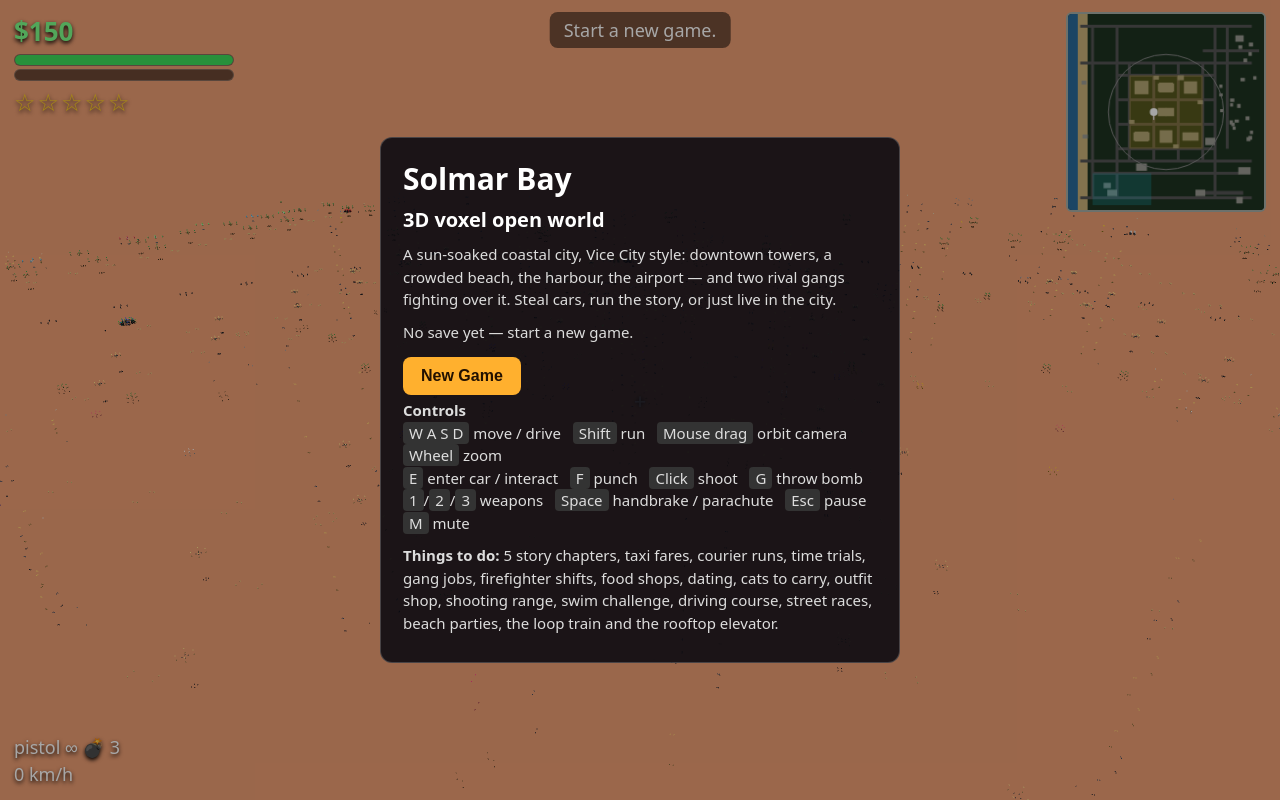
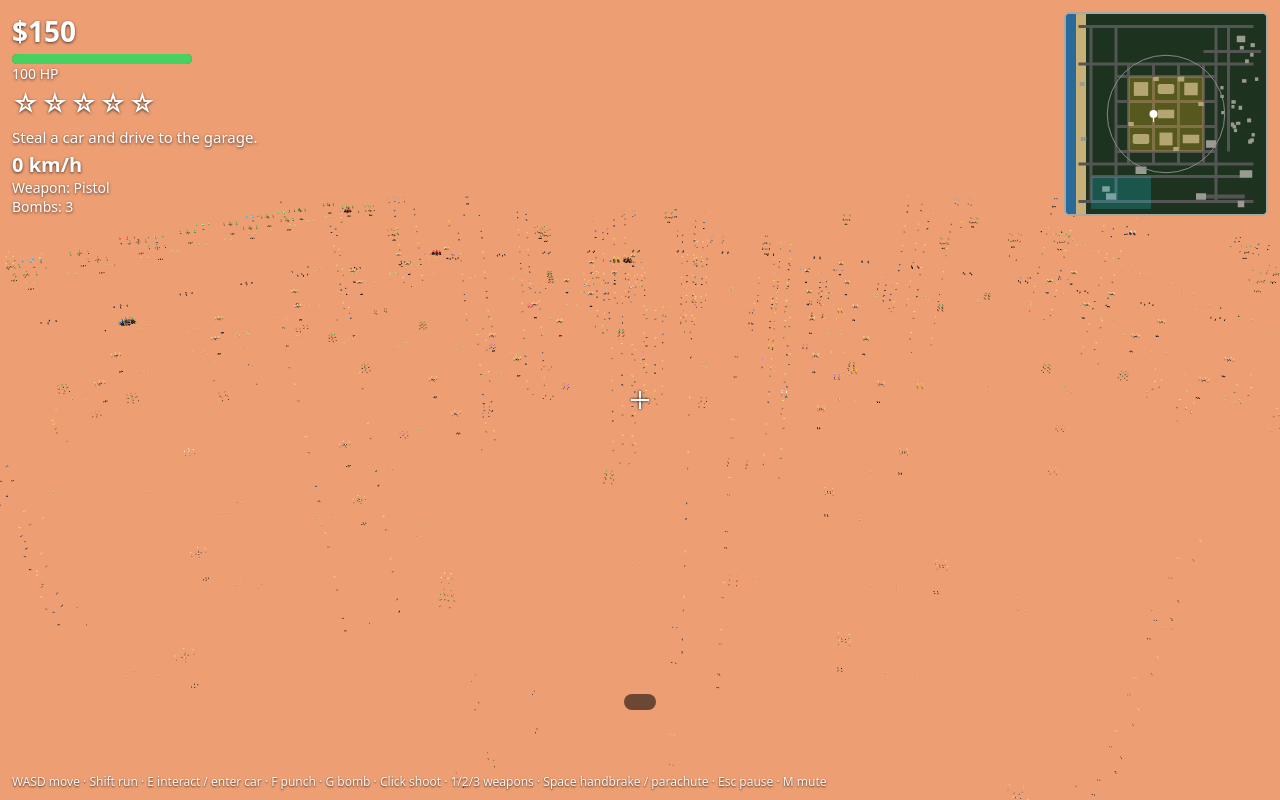
Before and after one commit to muhrevan72-ux/gta6-solmar-bay, a plain HTML site: page game/index.html in a window 1280 px wide. Drawn offline with Linux system fonts and the light colour scheme; animation ran at ten frames a second.

Commit message:
Round 5: update game/index.html (rebuilt 3D voxel game)

```diff
--- a/game/index.html
+++ b/game/index.html
@@ -3,115 +3,65 @@
 <head>
 <meta charset="utf-8">
 <meta name="viewport" content="width=device-width, initial-scale=1">
-<title>Solmar Bay — 3D voxel open world</title>
+<title>Solmar Bay — voxel open-world crime game</title>
 <style>
-  * { box-sizing: border-box; margin: 0; padding: 0; }
-  html, body { width: 100%; height: 100%; overflow: hidden; background: #1a1210; font-family: system-ui, sans-serif; color: #fff; }
-  #game { display: block; width: 100vw; height: 100vh; }
-  #hud { position: fixed; inset: 0; pointer-events: none; z-index: 5; }
-  #hud-top { position: absolute; top: 12px; left: 14px; font-size: 20px; text-shadow: 0 2px 4px #000; line-height: 1.5; }
-  #hud-cash { font-size: 26px; font-weight: 800; color: #7dff8a; }
-  .bar { width: 220px; height: 12px; background: rgba(0,0,0,.55); border: 1px solid #fff3; border-radius: 6px; overflow: hidden; margin: 3px 0; }
-  .bar > div { height: 100%; }
-  #hud-health-bar { background: #3ddc5a; width: 100%; }
-  #hud-armour-bar { background: #4aa8ff; width: 0%; }
-  #hud-stars { color: #ffd21f; font-size: 24px; letter-spacing: 2px; }
-  #hud-objective { position: absolute; top: 12px; left: 50%; transform: translateX(-50%); font-size: 18px; background: rgba(0,0,0,.5); padding: 6px 14px; border-radius: 8px; }
-  #hud-bottom { position: absolute; bottom: 12px; left: 14px; font-size: 18px; text-shadow: 0 2px 4px #000; line-height: 1.5; }
-  #minimap { position: absolute; top: 12px; right: 14px; width: 200px; height: 200px; border: 2px solid rgba(255,255,255,.6); border-radius: 6px; background: #1d3320; }
-  #crosshair { position: absolute; top: 50%; left: 50%; transform: translate(-50%, -50%); font-size: 22px; color: rgba(255,255,255,.85); text-shadow: 0 0 4px #000; }
-  #hud-toast { position: absolute; bottom: 90px; left: 50%; transform: translateX(-50%); font-size: 20px; background: rgba(0,0,0,.65); padding: 8px 18px; border-radius: 8px; display: none; }
-  #hud-rel { position: absolute; bottom: 130px; left: 14px; color: #ff6b9d; font-size: 18px; text-shadow: 0 2px 4px #000; }
-  #hud-event { position: absolute; top: 60px; left: 50%; transform: translateX(-50%); color: #ff9ff3; font-size: 18px; font-weight: 700; text-shadow: 0 2px 4px #000; }
-  .menu-box { position: absolute; top: 50%; left: 50%; transform: translate(-50%, -50%); background: rgba(10,10,16,.88); border: 1px solid #ffffff33; border-radius: 12px; padding: 18px 22px; max-width: 520px; max-height: 88vh; overflow-y: auto; font-size: 15px; line-height: 1.5; }
-  .menu-box h1 { font-size: 30px; margin-bottom: 4px; }
-  .menu-box h2 { font-size: 20px; margin-bottom: 8px; }
-  .menu-box p { margin-bottom: 10px; color: #ddd; }
-  .menu-box button { pointer-events: auto; display: inline-block; margin: 4px 6px 4px 0; padding: 10px 18px; font-size: 16px; font-weight: 700; border: none; border-radius: 8px; background: #ffb02e; color: #221100; cursor: pointer; }
-  .menu-box button:hover { background: #ffc95e; }
-  .menu-box button.secondary { background: #3a3f4a; color: #fff; }
-  .overlay { position: fixed; inset: 0; z-index: 10; display: none; background: rgba(0,0,0,.35); }
-  #food-menu, #outfit-menu { position: absolute; top: 50%; left: 50%; transform: translate(-50%, -50%); background: rgba(10,10,16,.92); border: 1px solid #ffffff33; border-radius: 10px; padding: 14px 18px; font-size: 16px; line-height: 1.7; display: none; z-index: 8; }
-  #flash { position: fixed; inset: 0; background: #fff; opacity: 0; pointer-events: none; z-index: 6; }
-  kbd { background: #333; border-radius: 4px; padding: 1px 6px; font-family: inherit; }
+  html, body { margin: 0; padding: 0; height: 100%; overflow: hidden; background: #f9b57e; font-family: system-ui, -apple-system, "Segoe UI", sans-serif; }
+  #wrap { position: relative; width: 100%; height: 100%; }
+  #game { display: block; width: 100%; height: 100%; }
+  #hud { position: absolute; top: 12px; left: 12px; color: #fff; text-shadow: 0 1px 3px rgba(0,0,0,.7); pointer-events: none; }
+  #cash { font-size: 28px; font-weight: 800; }
+  #healthbar-wrap { width: 180px; height: 10px; background: rgba(0,0,0,.5); border-radius: 5px; margin-top: 4px; }
+  #healthbar { height: 100%; width: 100%; background: #46d160; border-radius: 5px; }
+  #health, #armour { font-size: 14px; }
+  #wanted { font-size: 26px; letter-spacing: 2px; margin-top: 2px; }
+  #objective { font-size: 15px; margin-top: 6px; max-width: 320px; }
+  #speed { font-size: 20px; font-weight: 700; margin-top: 4px; }
+  #weapon, #bombs, #relationship { font-size: 14px; }
+  #toast { position: absolute; bottom: 90px; left: 50%; transform: translateX(-50%); color: #fff; background: rgba(0,0,0,.55); padding: 8px 16px; border-radius: 8px; font-size: 16px; pointer-events: none; }
+  #minimap { position: absolute; top: 12px; right: 12px; width: 200px; height: 200px; border: 2px solid rgba(255,255,255,.6); border-radius: 6px; background: #1d2b1d; }
+  #crosshair { position: absolute; left: 50%; top: 50%; width: 18px; height: 18px; margin: -9px 0 0 -9px; pointer-events: none; }
+  #crosshair::before, #crosshair::after { content: ""; position: absolute; background: #fff; box-shadow: 0 0 3px #000; }
+  #crosshair::before { left: 8px; top: 0; width: 2px; height: 18px; }
+  #crosshair::after { left: 0; top: 8px; width: 18px; height: 2px; }
+  #menu { position: absolute; inset: 0; display: none; background: rgba(20, 12, 30, .55); color: #fff; text-align: center; padding-top: 12vh; }
+  #menu-title { font-size: 52px; font-weight: 900; letter-spacing: 4px; color: #ffd75e; text-shadow: 0 3px 0 #c22, 0 6px 18px rgba(0,0,0,.6); }
+  #menu-body { font-size: 17px; line-height: 1.6; max-width: 640px; margin: 18px auto; }
+  #menu-hint { font-size: 14px; opacity: .85; margin-top: 14px; }
+  #menu button { pointer-events: auto; font-size: 18px; padding: 10px 26px; margin: 6px; border: 0; border-radius: 8px; background: #ffd75e; color: #222; font-weight: 700; cursor: pointer; }
+  #menu button:hover { background: #ffe08a; }
+  #controls { position: absolute; bottom: 10px; left: 12px; color: #fff; font-size: 12px; text-shadow: 0 1px 2px rgba(0,0,0,.8); opacity: .9; }
 </style>
 </head>
 <body>
-<canvas id="game"></canvas>
-<div id="flash"></div>
-<div id="hud">
-  <div id="hud-top">
-    <div id="hud-cash">$150</div>
-    <div class="bar"><div id="hud-health-bar"></div></div>
-    <div class="bar"><div id="hud-armour-bar"></div></div>
-    <div id="hud-stars">☆☆☆☆☆</div>
-    <div id="hud-health-text" style="display:none">100</div>
+<div id="wrap">
+  <canvas id="game" width="1280" height="720"></canvas>
+  <div id="hud">
+    <div id="cash">$150</div>
+    <div id="healthbar-wrap"><div id="healthbar"></div></div>
+    <div id="health">100 HP</div>
+    <div id="armour"></div>
+    <div id="wanted">&#9734;&#9734;&#9734;&#9734;&#9734;</div>
+    <div id="objective">Steal a car and drive to the garage.</div>
+    <div id="speed">0 km/h</div>
+    <div id="weapon">Weapon: Pistol</div>
+    <div id="bombs">Bombs: 3</div>
+    <div id="relationship"></div>
   </div>
-  <div id="hud-objective">Start a new game.</div>
-  <div id="hud-event"></div>
   <canvas id="minimap" width="200" height="200"></canvas>
-  <div id="crosshair">+</div>
-  <div id="hud-bottom">
-    <div id="hud-weapon">pistol ∞ 💣 3</div>
-    <div id="hud-speed">0 km/h</div>
+  <div id="crosshair"></div>
+  <div id="toast"></div>
+  <div id="menu">
+    <div id="menu-title">SOLMAR BAY</div>
+    <div id="menu-body"></div>
+    <div>
+      <button id="btn-new">New Game</button>
+      <button id="btn-continue">Continue</button>
+      <button id="btn-resume" style="display:none">Resume</button>
+    </div>
+    <div id="menu-hint"></div>
   </div>
-  <div id="hud-rel"></div>
-  <div id="hud-toast"></div>
-  <div id="food-menu"><b>Food — press 1/2/3 to buy, Esc to leave</b><div id="food-items"></div></div>
-  <div id="outfit-menu"><b>Outfit shop — 1 hair, 2 shirt, 3 pants, 4 shoes. Esc to leave</b><div id="outfit-items"></div></div>
+  <div id="controls">WASD move &middot; Shift run &middot; E interact / enter car &middot; F punch &middot; G bomb &middot; Click shoot &middot; 1/2/3 weapons &middot; Space handbrake / parachute &middot; Esc pause &middot; M mute</div>
 </div>
-
-<div class="overlay" id="overlay-menu">
-  <div class="menu-box">
-    <h1>Solmar Bay</h1>
-    <h2>3D voxel open world</h2>
-    <p>A sun-soaked coastal city, Vice City style: downtown towers, a crowded beach, the harbour, the airport — and two rival gangs fighting over it. Steal cars, run the story, or just live in the city.</p>
-    <p id="menu-save-info">No save yet — start a new game.</p>
-    <button id="btn-new">New Game</button>
-    <button id="btn-continue" class="secondary">Continue</button>
-    <p><b>Controls</b><br>
-    <kbd>W A S D</kbd> move / drive &nbsp; <kbd>Shift</kbd> run &nbsp; <kbd>Mouse drag</kbd> orbit camera &nbsp; <kbd>Wheel</kbd> zoom<br>
-    <kbd>E</kbd> enter car / interact &nbsp; <kbd>F</kbd> punch &nbsp; <kbd>Click</kbd> shoot &nbsp; <kbd>G</kbd> throw bomb<br>
-    <kbd>1</kbd>/<kbd>2</kbd>/<kbd>3</kbd> weapons &nbsp; <kbd>Space</kbd> handbrake / parachute &nbsp; <kbd>Esc</kbd> pause &nbsp; <kbd>M</kbd> mute</p>
-    <p><b>Things to do:</b> 5 story chapters, taxi fares, courier runs, time trials, gang jobs, firefighter shifts, food shops, dating, cats to carry, outfit shop, shooting range, swim challenge, driving course, street races, beach parties, the loop train and the rooftop elevator.</p>
-  </div>
-</div>
-
-<div class="overlay" id="overlay-pause">
-  <div class="menu-box">
-    <h2>Paused</h2>
-    <p>Take a breath. The city will wait.</p>
-    <button id="btn-resume">Resume</button>
-    <button id="btn-menu-quit" class="secondary">Save &amp; quit to menu</button>
-  </div>
-</div>
-
-<div class="overlay" id="overlay-chapter">
-  <div class="menu-box">
-    <h2 id="chapter-title">Chapter 1 — First Wheels</h2>
-    <p id="chapter-text"></p>
-    <button id="btn-chapter">Start</button>
-  </div>
-</div>
-
-<div class="overlay" id="overlay-busted">
-  <div class="menu-box">
-    <h2>Busted!</h2>
-    <p id="busted-reason"></p>
-    <p>You wake up at the hospital, 20% lighter.</p>
-    <button id="btn-busted">Respawn</button>
-  </div>
-</div>
-
-<div class="overlay" id="overlay-complete">
-  <div class="menu-box">
-    <h2>Story complete!</h2>
-    <p>Solmar Bay is yours.</p>
-    <p id="complete-stats"></p>
-    <button id="btn-roam">Keep roaming</button>
-  </div>
-</div>
-
 <script type="module" src="./src/main.js"></script>
 </body>
 </html>
```
